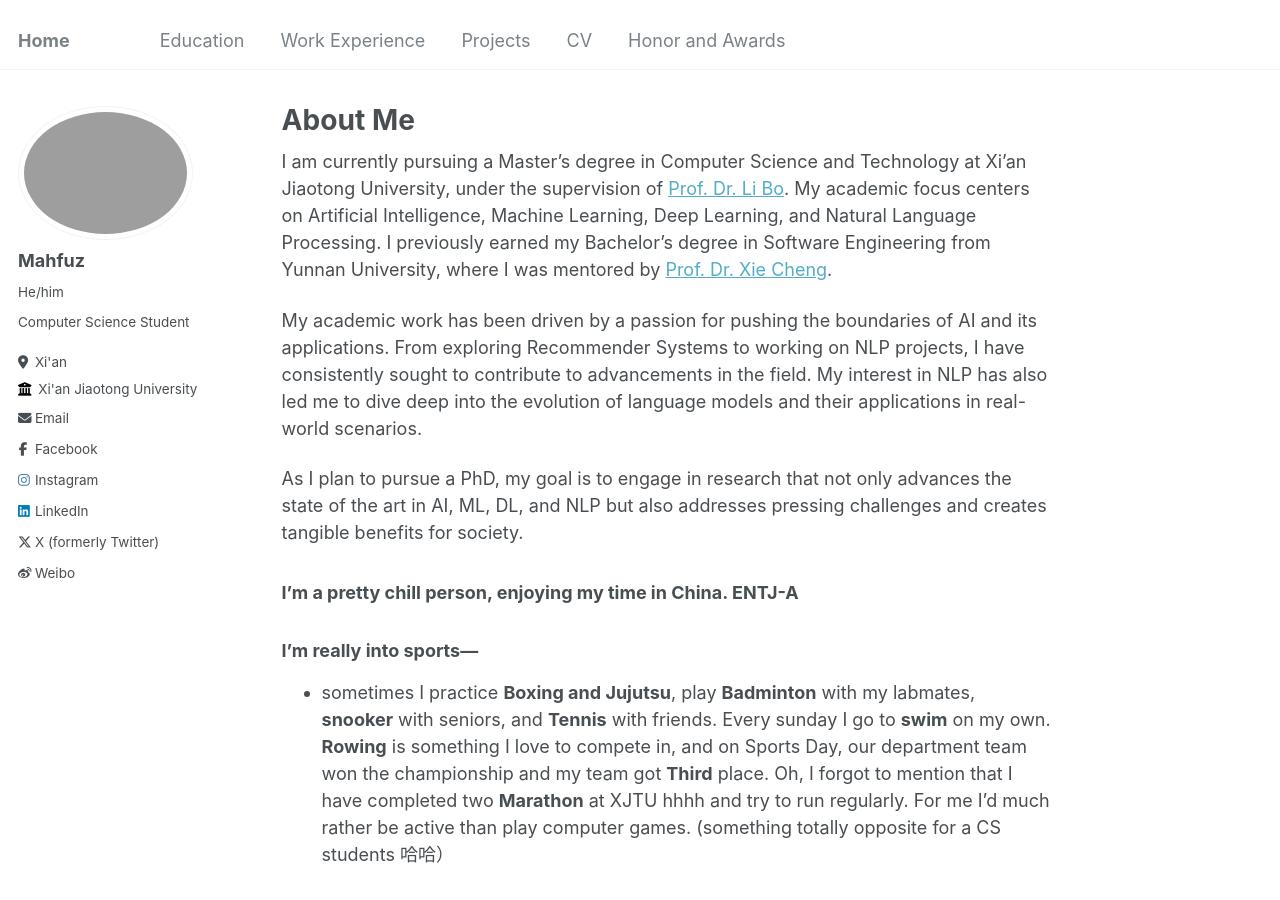
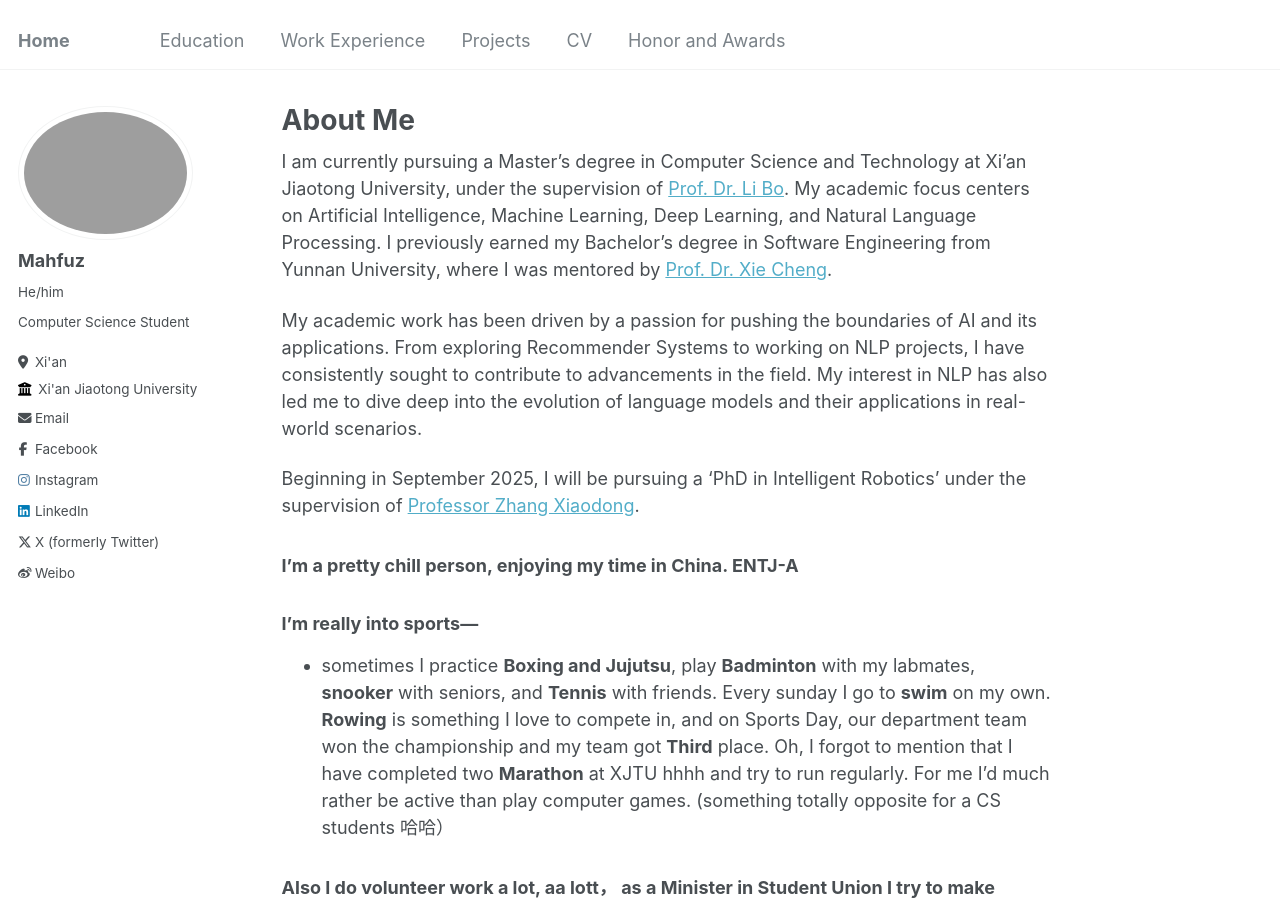
Before and after one commit to mahfuztbt/mahfuztbt.github.io, a Jekyll site: the page built from _pages/about.md, in a window 1280 px wide and 900 px high. Built offline with Jekyll 4.4.1, drawn with Linux system fonts in a browser that asks for light colours.

Commit message:
Update about.md

```diff
--- a/_pages/about.md
+++ b/_pages/about.md
@@ -11,7 +11,7 @@ I am currently pursuing a Master's degree in Computer Science and Technology at
 
 My academic work has been driven by a passion for pushing the boundaries of AI and its applications. From exploring Recommender Systems to working on NLP projects, I have consistently sought to contribute to advancements in the field. My interest in NLP has also led me to dive deep into the evolution of language models and their applications in real-world scenarios.<br/>
 
-As I plan to pursue a PhD, my goal is to engage in research that not only advances the state of the art in AI, ML, DL, and NLP but also addresses pressing challenges and creates tangible benefits for society.
+Beginning in September 2025, I will be pursuing a 'PhD in Intelligent Robotics' under the supervision of [Professor Zhang Xiaodong](https://gr.xjtu.edu.cn/en/web/amct).
 
 
 
```
